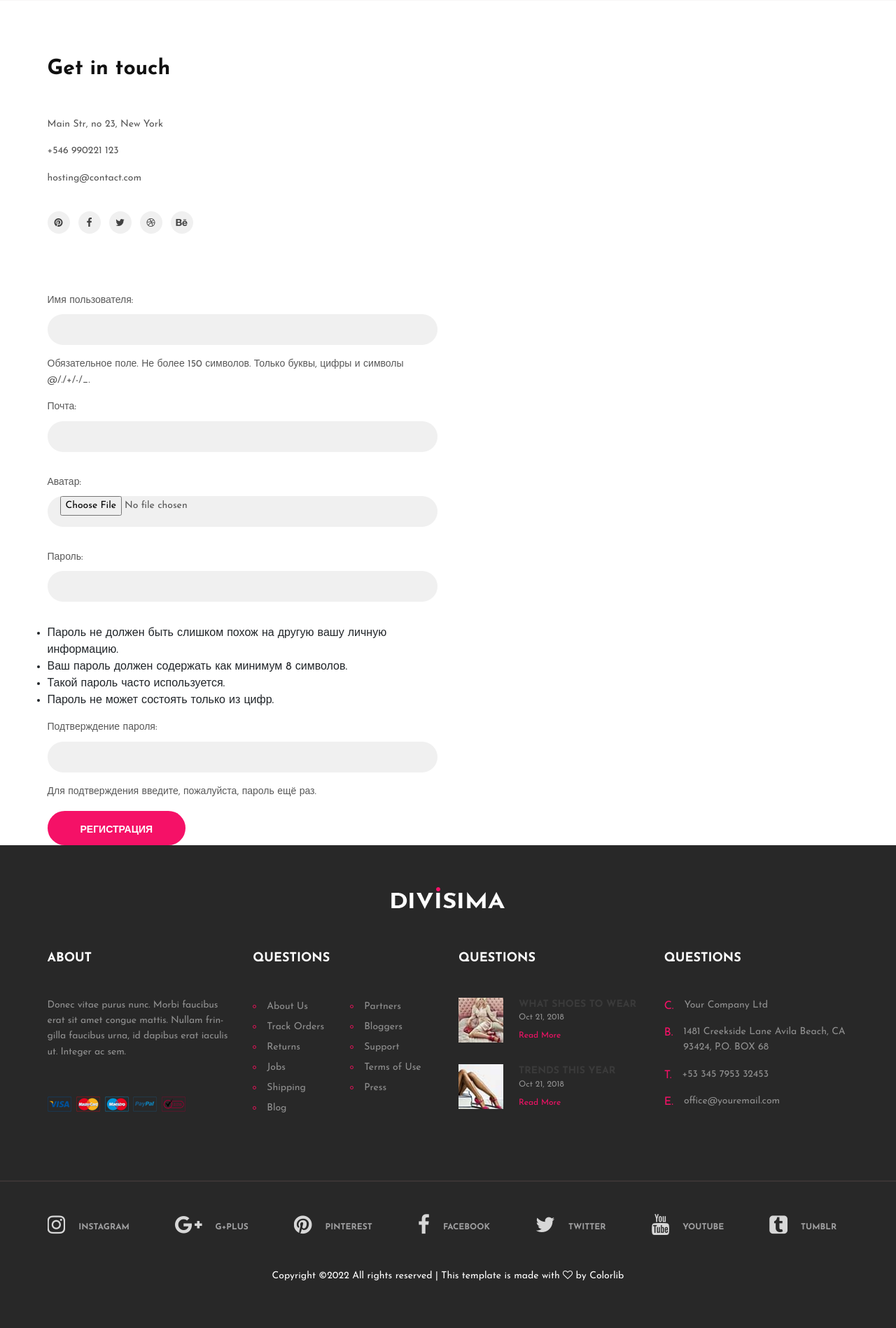
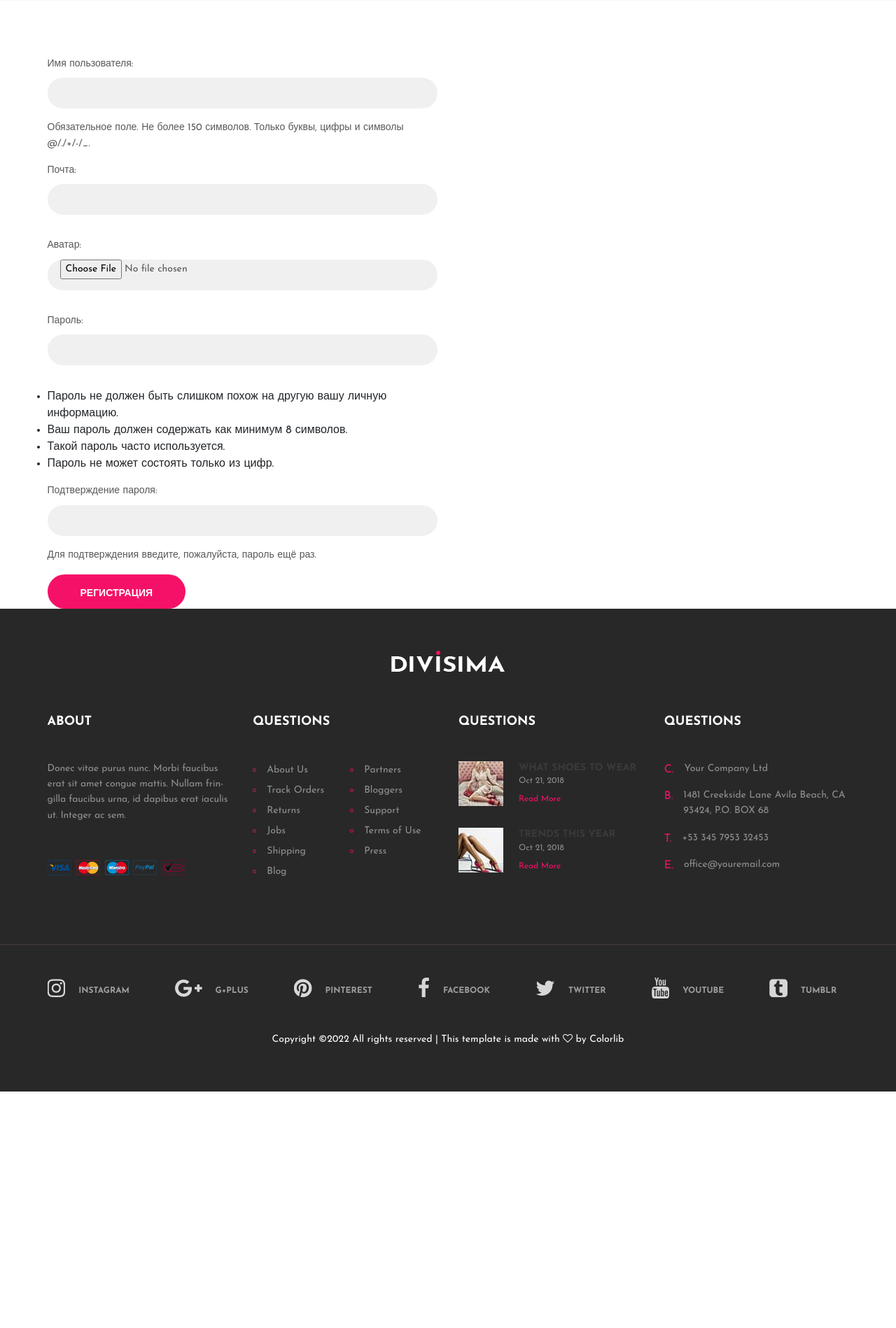
Before and after one commit to AlexLisecky/divisima_market, a Django app: page /auth/register/ in a window 1280 px wide. Shown: the part 305-2203 px from the top of the page at 70% size. After the commit the page ends 1865 px from the top, so only its background shows below. Run offline with Django 3.2, Linux system fonts and the light colour scheme; data that the repository does not hold is empty; some libraries are stand-ins or nearby versions.

Commit message:
add register.html

```diff
--- a/divisima_market/authapp/templates/authapp/register.html
+++ b/divisima_market/authapp/templates/authapp/register.html
@@ -5,18 +5,7 @@
     <div class="container">
         <div class="row">
             <div class="col-lg-6 contact-info">
-                <h3>Get in touch</h3>
-                <p>Main Str, no 23, New York</p>
-                <p>+546 990221 123</p>
-                <p>hosting@contact.com</p>
-                <div class="contact-social">
-                    <a href="#"><i class="fa fa-pinterest"></i></a>
-                    <a href="#"><i class="fa fa-facebook"></i></a>
-                    <a href="#"><i class="fa fa-twitter"></i></a>
-                    <a href="#"><i class="fa fa-dribbble"></i></a>
-                    <a href="#"><i class="fa fa-behance"></i></a>
-                </div>
-                <form class="contact-form" method="post">
+                <form class="contact-form" method="post" enctype="multipart/form-data">
                     {% csrf_token %}
                     {{ form.as_p }}
                     <button type="submit" class="site-btn">Регистрация</button>
```
